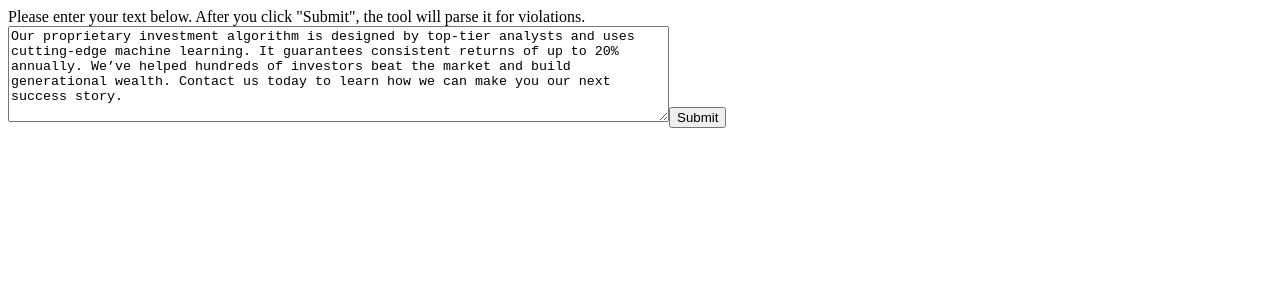
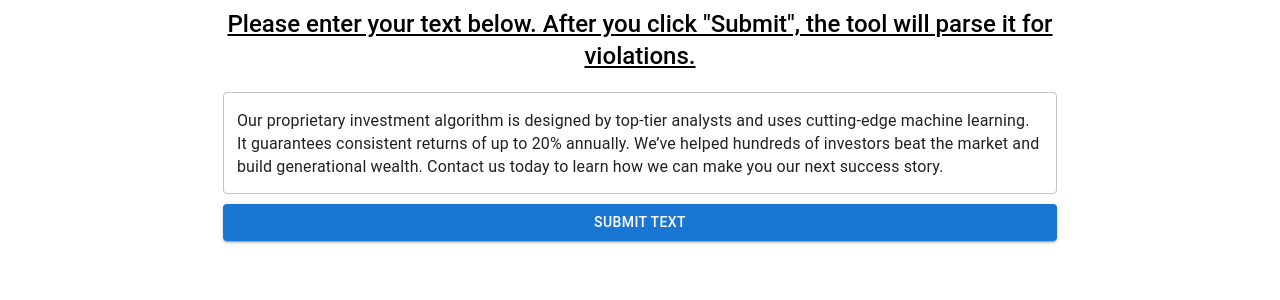
Before and after one commit to adamawalters/luthor_assessment, a React (Vite) app in the folder luthor_assessment/: page / in a window 1280 px wide. Shown: the top 300 px of the page. Built offline with nearby package versions, Linux system fonts and the light colour scheme.

Commit message:
updating ui

```diff
--- a/luthor_assessment/src/App.css
+++ b/luthor_assessment/src/App.css
@@ -34,3 +34,27 @@
 .new-text-field {
     flex-grow: 1
 }
+
+#root {
+    display: flex;
+    justify-content: center;
+}
+
+.app-container {
+    width: 66%;
+    display: flex;
+    flex-direction: column;
+    gap: 20px;
+}
+
+.instruction {
+    text-align: center;
+    font-weight: 900;
+    text-decoration: underline;
+}
+
+.text-entry-section, .violation-section {
+    display: flex;
+    flex-direction: column;
+    gap: 20px;
+}
--- a/luthor_assessment/src/App.tsx
+++ b/luthor_assessment/src/App.tsx
@@ -4,6 +4,7 @@ import defaultText from "./default_text.txt";
 import ComplianceReview from "./components/ComplianceReview";
 import * as mock_api from "./mock_api";
 import { SuggestionData, ViolationData } from "./types";
+import { Box, Button, TextField, Typography } from "@mui/material";
 
 function App() {
   const [paragraph, setParagraph] = useState(defaultText);
@@ -47,10 +48,6 @@ function App() {
     loadText();
   }, []);
 
-  const handleTextChange = (event: React.ChangeEvent<HTMLTextAreaElement>) => {
-    setEditedParagraph(event.target.value);
-  };
-
   const handleApplySuggestion = (violationId: string, newText: string) => {
     const violation = violations.find((v) => v.id === violationId);
     if (!violation) return;
@@ -64,8 +61,14 @@ function App() {
       .filter((v) => v.id !== violationId)
       .map((v) => ({
         ...v,
-        start: v.start > violation.start ? v.start + (newText.length - violation.text.length) : v.start,
-        end: v.end > violation.start ? v.end + (newText.length - violation.text.length) : v.end,
+        start:
+          v.start > violation.start
+            ? v.start + (newText.length - violation.text.length)
+            : v.start,
+        end:
+          v.end > violation.start
+            ? v.end + (newText.length - violation.text.length)
+            : v.end,
       }));
 
     setParagraph(updatedParagraph);
@@ -74,9 +77,9 @@ function App() {
   };
 
   const handleDismissViolation = (violationId: string) => {
-    const updatedViolations = violations.filter(v => v.id !== violationId)
-    setViolations(updatedViolations)
-  }
+    const updatedViolations = violations.filter((v) => v.id !== violationId);
+    setViolations(updatedViolations);
+  };
 
   const handleSubmit = () => {
     setParagraph(editedParagraph);
@@ -84,21 +87,41 @@ function App() {
   };
 
   return (
-    <>
-      <div>
+    <main className="app-container">
+        <section className="text-entry-section">
+          <Typography variant="h5" className="instruction" fontWeight="fontWeightMedium">
               Please enter your text below. After you click "Submit", the tool will
               parse it for violations.{" "}
+          </Typography>
+          <div>
+            <TextField
+              value={editedParagraph}
+              multiline
+              fullWidth
+              slotProps={{
+                input: {
+                  readOnly: true,
+                },
+              }}
+            />
+            <Button
+              sx={{ marginTop: "10px" }}
+              variant="contained"
+              onClick={handleSubmit}
+              fullWidth
+            >
+              Submit Text
+            </Button>
           </div>
-      <textarea
-        value={editedParagraph}
-        onChange={handleTextChange}
-        rows={6}
-        cols={80}
-      />
-      <button onClick={handleSubmit}>Submit</button>
+        </section>
           {suggestions && violations ? (
-        <>
-          <div>We found {violations.length} violation(s). Please review the highlighted text by clicking on it. You can choose a suggestion, dismiss the violation, or update the text manually. </div>
+            <section className="violation-section">
+              <Typography className="instruction" variant="h5">Compliance Review</Typography>
+              <Typography>
+                We found <span className="bold">{violations.length} violation(s)</span>. Please review the
+                highlighted text below and <span className="bold"> edit violations by clicking on them.</span> You can choose a suggestion,
+                dismiss the violation, or update the text manually.{" "}
+              </Typography>
               <ComplianceReview
                 paragraph={paragraph}
                 violations={violations}
@@ -106,9 +129,9 @@ function App() {
                 handleApplySuggestion={handleApplySuggestion}
                 handleDismissViolation={handleDismissViolation}
               />
-        </>
+            </section>
           ) : null}
-    </>
+    </main>
   );
 }
 
```
Lines whose indentation alone changed are shown as unchanged.
